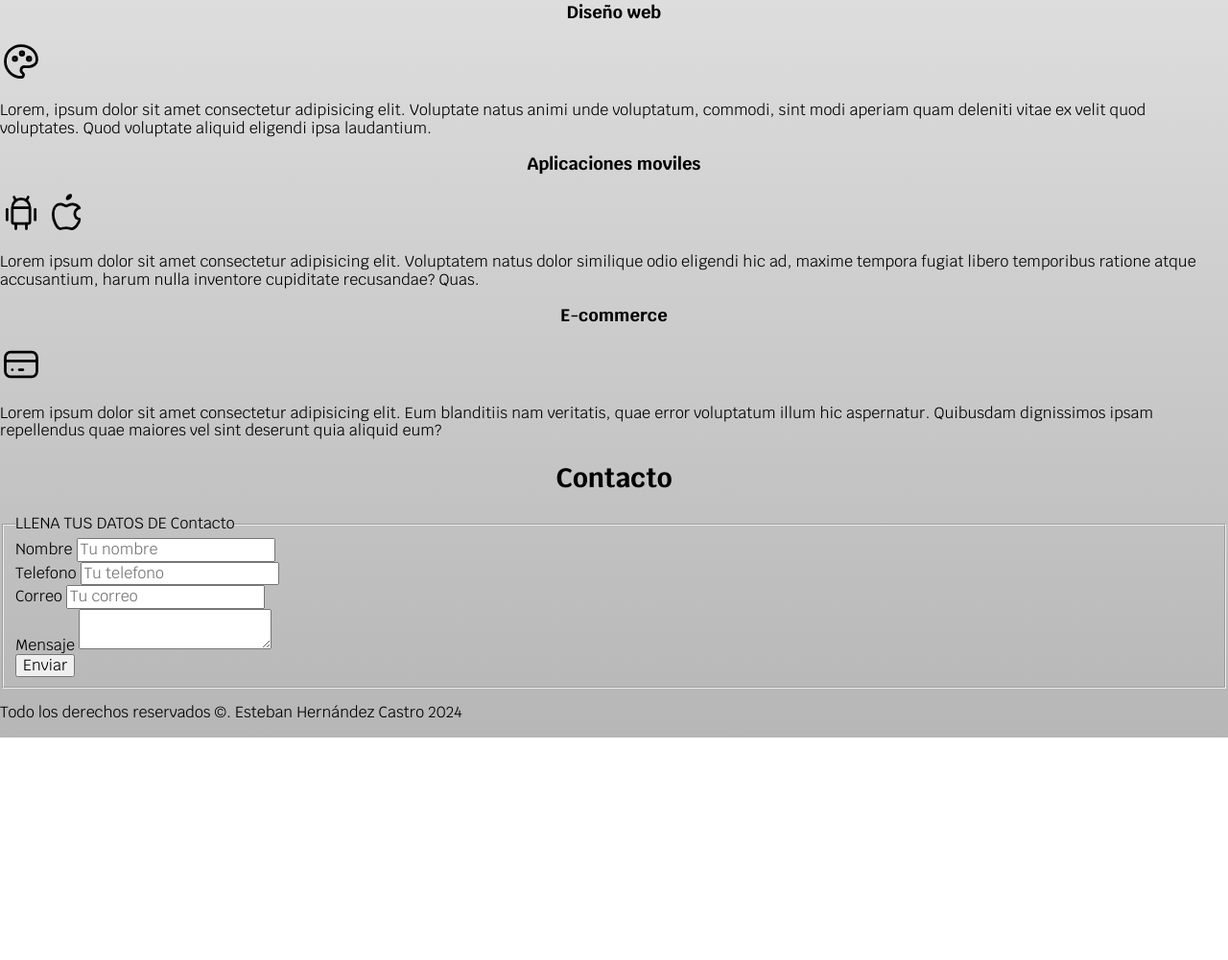
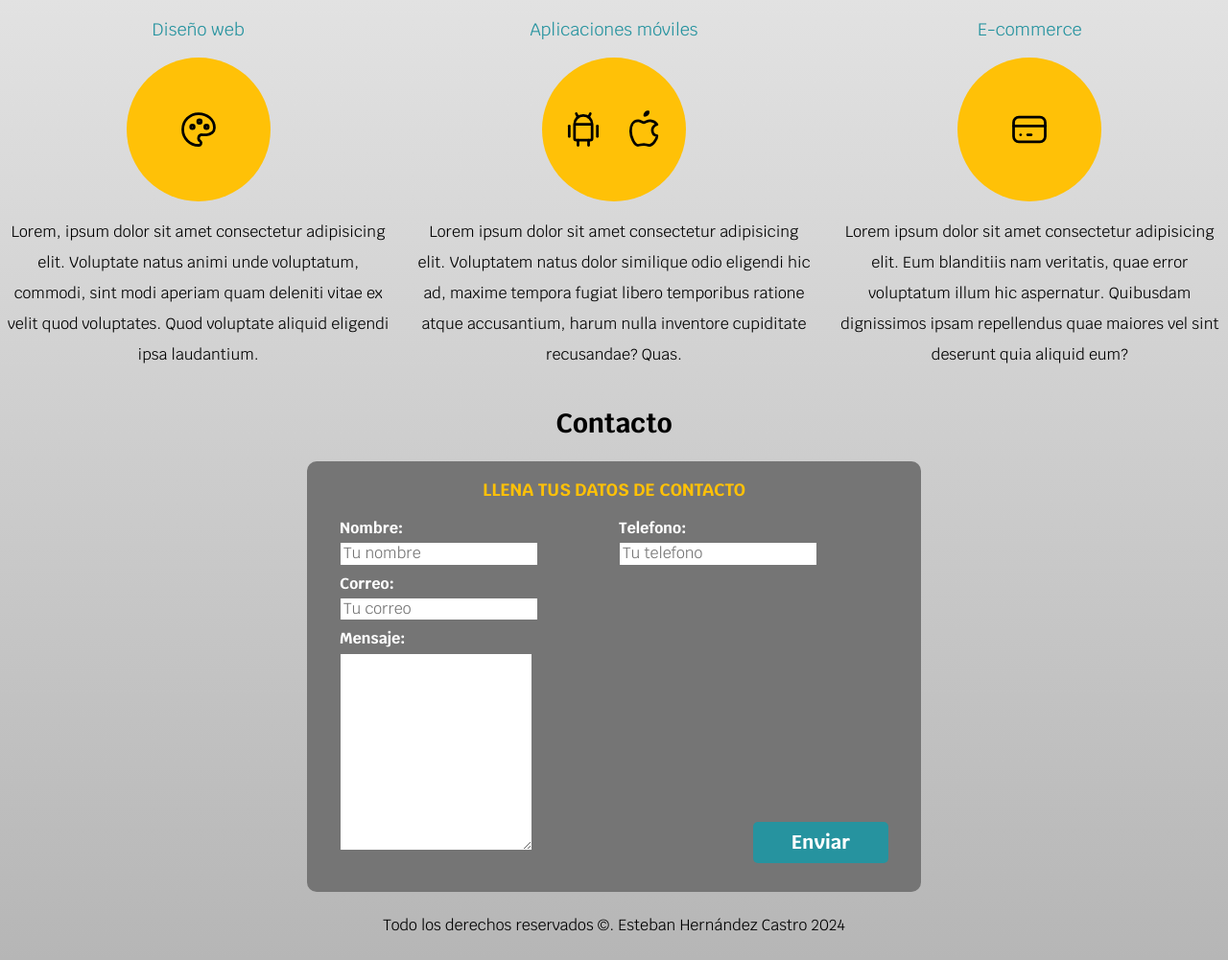
Before and after one commit to EstebanHdezC/Practica-1-Developer-page, a plain HTML site: page index.html in a window 1280 px wide. Shown: the part 663-1664 px from the top of the page at 96% size. Before the commit the page ends 1432 px from the top, so only its background shows below. Drawn offline with Linux system fonts and the light colour scheme.

Commit message:
Final-De-La-Practica

```diff
--- a/CSS/styles.css
+++ b/CSS/styles.css
@@ -165,10 +165,12 @@ h1,h2,h3{
     text-decoration: none; /* Quitar el subrayado */
     font-weight: bold; /* Texto en negrita */
     border-radius: 5px; /* Bordes redondeados */
-    transition: background-color 0.3s ease; /* Animación al hacer hover */
+    transition: background-color 0.5s ease; /* Animación al hacer hover */
     font-size: 2rem;
     width: 90%;
     text-align: center;
+    border: none;
+    cursor: pointer;
 }
 @media(min-width:768px){
     .boton{
@@ -191,3 +193,113 @@ h1,h2,h3{
 
 
 }
+/* Servicios */
+@media(min-width: 768px){
+    .Servicios{
+        display: grid;
+        /*grid-template-columns: 1fr 1fr 1fr;*/
+        /*grid-template-columns: 33.3% 33.3% 33.3%;*/
+        grid-template-columns: repeat(3,1fr);
+        column-gap: 2rem;
+    }
+    }
+.servicio{
+    display: flex;
+    flex-direction: column;
+    align-items: center;
+    h3{
+        color: var(--secundario);
+        font-weight: normal;
+    }
+    p{
+        text-align: center;
+        line-height: 2;
+    }
+
+}
+.iconos{
+    width: 15rem;
+    height: 15rem;
+    background-color: var(--primario);
+    border-radius: 50% ;
+    /*centrar horizontal y verticalmente */
+    display: flex;
+    justify-content: space-evenly;
+    align-items: center;
+
+ }
+ /*Contacto*/
+ .Formulario{
+    background-color: var(--gris);
+    width: min(60rem,100%);
+    /*¿Que es más pequeño?, 60 rem o el 100% del tamaño de la pantalla */
+    margin: 0 auto;
+    padding: 2rem;
+    border-radius: 1rem;
+ }
+.Formulario fieldset{
+        border: none;
+    }
+.Formulario legend{
+    text-align: center;
+    text-transform: uppercase;
+    font-size: 1.8rem;
+    font-weight: bold;
+    color: var(--primario);
+    margin-bottom: 1.5rem;
+}
+.campo{
+    margin-bottom: 1rem;
+}
+.campo label{
+    color: white;
+    font-weight: bold;
+    display: block;
+    margin-bottom: .5rem;
+}
+.input-text{
+    width: 100%;
+    border: none;
+    padding: 1.5rem;
+    border-radius: .5rem;
+}
+.campo textarea{
+    height: 20rem;
+}
+
+/*utilidades*/
+.w-sm-100{
+    width: 100%;
+
+}
+@media(min-width: 768px){
+  .w-sm-100{
+    width: auto;
+  }
+
+ }
+ .flex{
+    display: flex;
+  }
+  .alinear-derecha{
+    justify-content: flex-end;
+  }
+  /*Ajuste de columnas*/
+ @media(min-width: 768px){
+   .contenedor-campos{
+    display: grid;
+    grid-template-columns:repeat(2,1fr);
+    column-gap: 1rem;
+    grid-template-rows: auto auto 20rem;
+   }
+   /*El orden sería: nombre, teléfono, correo, mensaje. Modificar
+   correo y mensaje, entonces uso nth-child 3 y 4*/
+   .campo:nth-child(3),
+   .campo:nth-child(4){
+    grid-column: 1/3; /*Posiciona el elemento para que vaya de la columna 1 a la 3*/
+   }
+  }
+  footer{
+    text-align: center;
+    padding: 1rem 0;
+   }
--- a/index.html
+++ b/index.html
@@ -51,8 +51,10 @@
 
     <main>
       <h2> Mis servicios</h2>
-        <section>
+      <div class="Servicios">
+         <section class="servicio">
             <h3>Diseño web</h3>
+           <div class="iconos">
            <svg xmlns="http://www.w3.org/2000/svg" class="icon icon-tabler icon-tabler-palette" width="44" height="44" viewBox="0 0 24 24" stroke-width="1.5" stroke="#000000" fill="none" stroke-linecap="round" stroke-linejoin="round">
             <path stroke="none" d="M0 0h24v24H0z" fill="none"/>
             <path d="M12 21a9 9 0 0 1 0 -18c4.97 0 9 3.582 9 8c0 1.06 -.474 2.078 -1.318 2.828c-.844 .75 -1.989 1.172 -3.182 1.172h-2.5a2 2 0 0 0 -1 3.75a1.3 1.3 0 0 1 -1 2.25" />
@@ -60,13 +62,14 @@
             <path d="M12.5 7.5m-1 0a1 1 0 1 0 2 0a1 1 0 1 0 -2 0" />
             <path d="M16.5 10.5m-1 0a1 1 0 1 0 2 0a1 1 0 1 0 -2 0" />
           </svg>
-
+          </div>
            <p>
             Lorem, ipsum dolor sit amet consectetur adipisicing elit. Voluptate natus animi unde voluptatum, commodi, sint modi aperiam quam deleniti vitae ex velit quod voluptates. Quod voluptate aliquid eligendi ipsa laudantium.
           </p>
         </section>
-    <section>
-      <h3>Aplicaciones moviles</h3>
+      <section class="servicio">
+        <h3>Aplicaciones móviles</h3>
+        <div class="iconos">
           <svg xmlns="http://www.w3.org/2000/svg" class="icon icon-tabler icon-tabler-brand-android" width="44" height="44" viewBox="0 0 24 24" stroke-width="1.5" stroke="#000000" fill="none" stroke-linecap="round" stroke-linejoin="round">
             <path stroke="none" d="M0 0h24v24H0z" fill="none"/>
             <path d="M4 10l0 6" />
@@ -83,13 +86,15 @@
           <path d="M8.286 7.008c-3.216 0 -4.286 3.23 -4.286 5.92c0 3.229 2.143 8.072 4.286 8.072c1.165 -.05 1.799 -.538 3.214 -.538c1.406 0 1.607 .538 3.214 .538s4.286 -3.229 4.286 -5.381c-.03 -.011 -2.649 -.434 -2.679 -3.23c-.02 -2.335 2.589 -3.179 2.679 -3.228c-1.096 -1.606 -3.162 -2.113 -3.75 -2.153c-1.535 -.12 -3.032 1.077 -3.75 1.077c-.729 0 -2.036 -1.077 -3.214 -1.077z" />
           <path d="M12 4a2 2 0 0 0 2 -2a2 2 0 0 0 -2 2" />
           </svg>
+      </div>
           <p>
           Lorem ipsum dolor sit amet consectetur adipisicing elit. Voluptatem natus dolor similique odio eligendi hic ad, maxime tempora fugiat libero temporibus ratione atque accusantium, harum nulla inventore cupiditate recusandae? Quas.
           </p>
     </section>
 
-    <section>
+    <section class="servicio">
       <h3>E-commerce</h3>
+      <div class="iconos">
         <svg xmlns="http://www.w3.org/2000/svg" class="icon icon-tabler icon-tabler-credit-card" width="44" height="44" viewBox="0 0 24 24" stroke-width="1.5" stroke="#000000" fill="none" stroke-linecap="round" stroke-linejoin="round">
           <path stroke="none" d="M0 0h24v24H0z" fill="none"/>
           <path d="M3 5m0 3a3 3 0 0 1 3 -3h12a3 3 0 0 1 3 3v8a3 3 0 0 1 -3 3h-12a3 3 0 0 1 -3 -3z" />
@@ -97,41 +102,44 @@
           <path d="M7 15l.01 0" />
          <path d="M11 15l2 0" />
        </svg>
+      </div>
        <p>
           Lorem ipsum dolor sit amet consectetur adipisicing elit. Eum blanditiis nam veritatis, quae error voluptatum illum hic aspernatur. Quibusdam dignissimos ipsam repellendus quae maiores vel sint deserunt quia aliquid eum?
         </p>
     </section>
-    </main>
+  </div>
+
     <section>
         <h2>Contacto</h2>
         <!-- Crear Formulario. Peticiones HTTP-->
-        <form >
+        <form class="Formulario">
             <fieldset>
-                <legend>
-                    LLENA TUS DATOS DE Contacto </legend>
-                    <div>
-                        <label> Nombre</label> <!-- Etiqueta-->
+              <legend> LLENA TUS DATOS DE Contacto </legend>
+              <div class="contenedor-campos">
+                    <div class="campo">
+                        <label> Nombre:</label> <!-- Etiqueta-->
                         <input type="text" placeholder="Tu nombre">
                     </div>
-                    <div>
-                        <label> Telefono</label> <!-- Etiqueta-->
+                    <div class="campo">
+                        <label> Telefono:</label> <!-- Etiqueta-->
                         <input type="tel" placeholder="Tu telefono">
                     </div>
-                    <div>
-                        <label> Correo</label> <!-- Etiqueta-->
+                    <div class="campo">
+                        <label> Correo:</label> <!-- Etiqueta-->
                         <input type="email" placeholder="Tu correo">
                     </div>
-                    <div>
-                        <label> Mensaje</label> <!-- Etiqueta-->
+                    <div class="campo">
+                        <label> Mensaje:</label> <!-- Etiqueta-->
                         <textarea></textarea>
+                    </div> <!-- Cierre de con tenedor campos -->
                 </div>
-
-                    <div>
-                        <input type="submit" value="Enviar">
+                    <div class="alinear-derecha flex">
+                        <input class="boton w-sm-100" type="submit" value="Enviar">
                     </div>
             </fieldset>
         </form>
     </section>
+  </main>
     <footer>
       <p>Todo los derechos reservados ©. Esteban Hernández Castro 2024</p>
     </footer>
```
Lines whose indentation alone changed are shown as unchanged.
